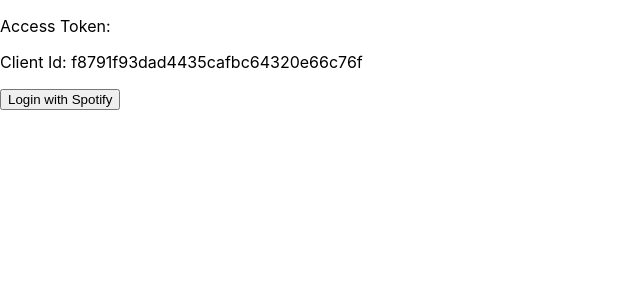
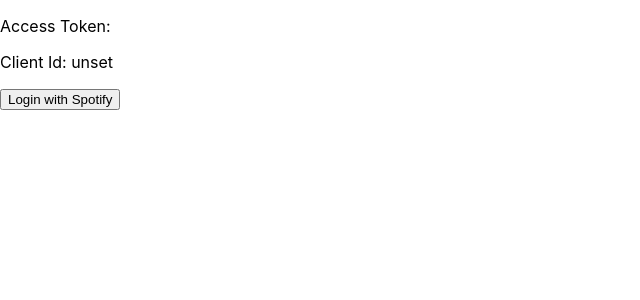
Before and after one commit to EthanDuvall/Playlist-Creator, a React (Create React App) app: page / in a window 1280 px wide. Shown: the top 300 px of the page, without its empty margins (0-640 px from the left). Built offline with nearby package versions, Linux system fonts and the light colour scheme; no server answers.

Commit message:
Hiding Api keys

```diff
--- a/src/Components/App/App.js
+++ b/src/Components/App/App.js
@@ -5,8 +5,8 @@
 import "./App.css";
 
 function App() {
-  const clientID = "f8791f93dad4435cafbc64320e66c76f";
-  const clientSecret = "2f042acf3d6d4599ae16866c2531b98d";
+  const clientID = process.env.REACT_APP_API_ID;
+  const clientSecret = process.env.REACT_APP_API_SECRET;
   const [token, setToken] = useState(null);
 
   useEffect(() => {
```
Also changed, not shown: 1 other file (tests, documents, lock files or other folders).
